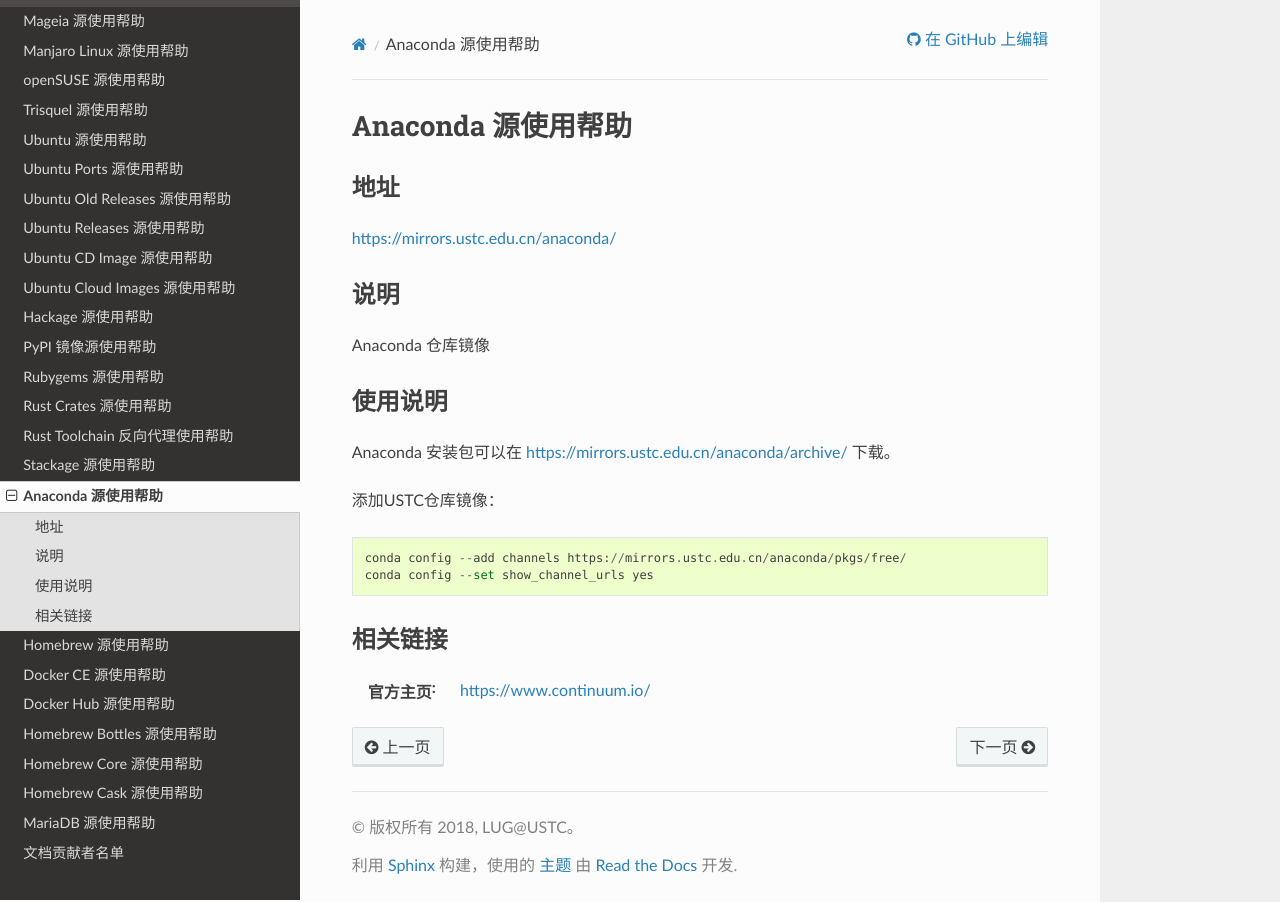
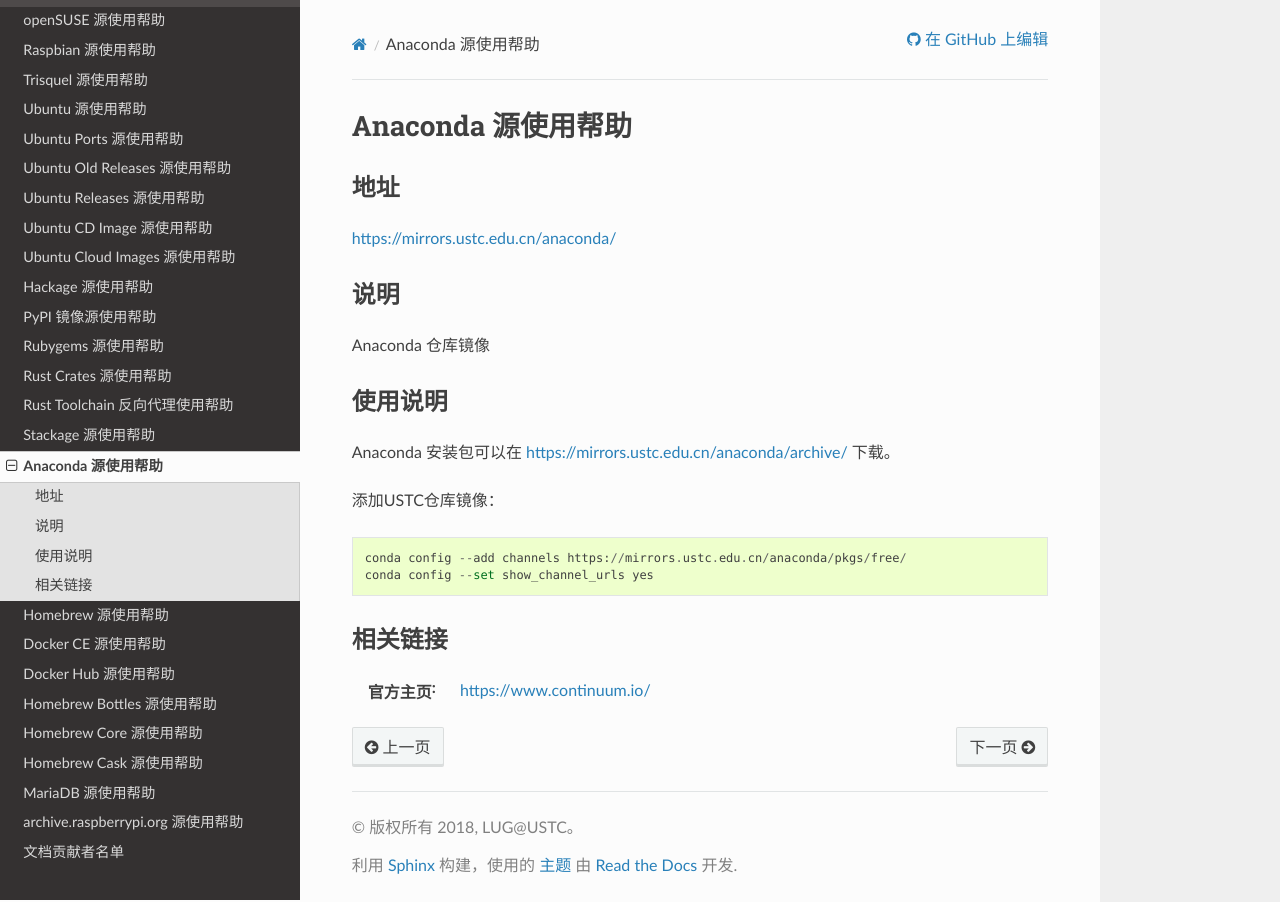
Before and after one commit to ustclug/mirrorhelp, a Sphinx documentation site: the page built from source/anaconda.rst, in a window 1280 px wide. Built offline with Sphinx 7.4.7 and the Read the Docs theme 2.0.0, drawn with Linux system fonts in a browser that asks for light colours; pages that are not in the unit, such as notebooks, are missing from menus.

Commit message:
Update index.rst

```diff
--- a/source/index.rst
+++ b/source/index.rst
@@ -30,6 +30,7 @@
    mageia
    manjaro
    opensuse
+   raspbian
    trisquel
    ubuntu
    ubuntu-ports
```
Also changed, not shown: other parts of source/index.rst (+1 -0 lines).
